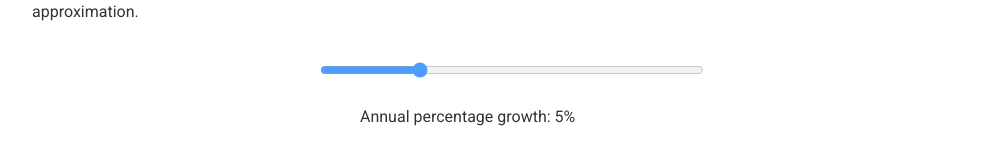
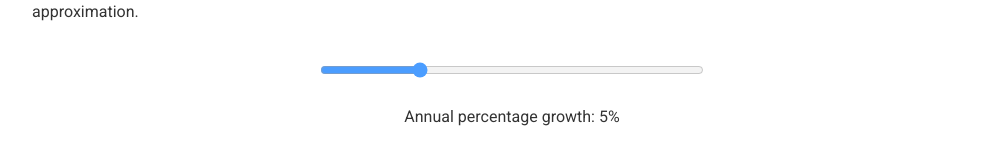
Before and after one commit to datainteractive/datainteractive.github.io, a Jekyll site: the page built from _posts/2019-06-30-the-rule-of-70.html, in a window 1280 px wide. Shown: the part 408-573 px from the top of the page, without its empty margins (128-1131 px from the left). Built offline with Jekyll 4.4.1, drawn with Linux system fonts in a browser that asks for light colours.

Commit message:
Update 2019-06-30-the-rule-of-70.html

```diff
--- a/_posts/2019-06-30-the-rule-of-70.html
+++ b/_posts/2019-06-30-the-rule-of-70.html
@@ -18,7 +18,7 @@ Of course, this is only accurate for a particular range of x. Below is a simple
 
 <div class="slidercontainer">
   <input type="range" min="0" max="200" value="50" class="slider" id="mySlider">
-  <blockquote>Annual percentage growth: <span id="numericalValue"></span>%</blockquote>
+  <p align="center">Annual percentage growth: <span id="numericalValue"></span>%</p>
 </div>
 
 <div class="chart">
```
